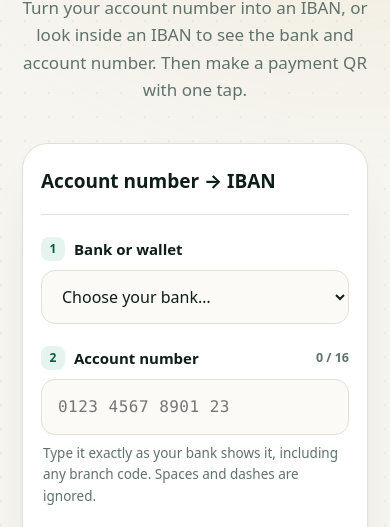
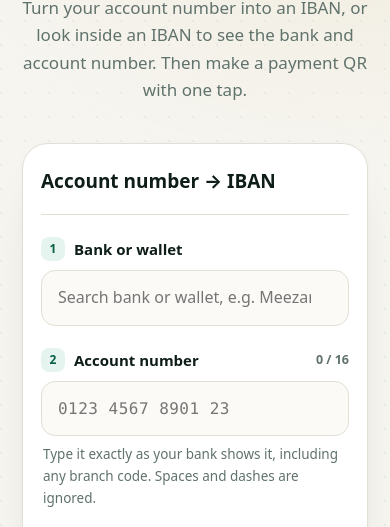
Before and after one commit to syed-yawar/raast-qr, a plain HTML site: page iban/index.html in a window 390 px wide. Shown: the part 268-795 px from the top of the page. Drawn offline with Linux system fonts and the light colour scheme.

Commit message:
IBAN converter: searchable bank picker; refuse JazzCash and easypaisa mobile numbers with app instructions

```diff
--- a/iban-rules.js
+++ b/iban-rules.js
@@ -70,6 +70,8 @@
       if (a.length === 14) return { bban: pad(a.slice(4), 16), note: "branch", branch: a.slice(0, 4) };
       return null;
     },
+    JCMA: function (a) { return a.length === 16 ? { bban: a } : { err: "jazzcashNoGen" }; },
+    TMFB: function (a) { return /^0?3\d{9}$/.test(a) ? { err: "easypaisaMobile" } : null; },
     MPBL: function (a) { return a.length === 16 ? { bban: a } : { err: "unsupported" }; },
     KHBL: function (a) { return a.length === 16 ? { bban: a } : { err: "unsupported" }; }
   };
--- a/iban.js
+++ b/iban.js
@@ -27,7 +27,10 @@
       h1a: "Account number ⇄ IBAN ", h1b: "for any Pakistani bank.",
       lead: "Turn your account number into an IBAN, or look inside an IBAN to see the bank and account number. Then make a payment QR with one tap.",
       c1Title: "Account number → IBAN", lblBank: "Bank or wallet", lblAcct: "Account number",
-      choose: "Choose your bank…", groupBanks: "Banks", groupWallets: "Wallets & digital banks",
+      choose: "Search bank or wallet, e.g. Meezan…",
+      pickFromList: "Pick your bank from the suggestions under the search box.",
+      jazzcashNoGen: "JazzCash IBANs contain 6 digits that are different for every account, so they can't be made from your mobile number. Open the JazzCash app → My Account → View Profile and copy your IBAN.",
+      easypaisaMobile: "easypaisa IBANs use your easypaisa account number, not your mobile number. Open the easypaisa app → My Account and copy your IBAN (or enter the account number shown there).", groupBanks: "Banks", groupWallets: "Wallets & digital banks",
       acctHint: "Type it exactly as your bank shows it, including any branch code. Spaces and dashes are ignored.",
       acctBad: "Only letters and numbers are allowed.",
       acctNeedBank: "Now choose your bank above.",
@@ -75,7 +78,10 @@
       h1a: "اکاؤنٹ نمبر ⇄ IBAN ", h1b: "کسی بھی پاکستانی بینک کے لیے۔",
       lead: "اپنا اکاؤنٹ نمبر IBAN میں بدلیں، یا کسی IBAN سے بینک اور اکاؤنٹ نمبر معلوم کریں۔ پھر ایک کلک میں ادائیگی QR بنائیں۔",
       c1Title: "اکاؤنٹ نمبر ← IBAN", lblBank: "بینک یا والٹ", lblAcct: "اکاؤنٹ نمبر",
-      choose: "اپنا بینک منتخب کریں…", groupBanks: "بینک", groupWallets: "والٹس اور ڈیجیٹل بینک",
+      choose: "بینک یا والٹ تلاش کریں، مثلاً Meezan…",
+      pickFromList: "تلاش کے خانے کے نیچے دی گئی فہرست سے اپنا بینک منتخب کریں۔",
+      jazzcashNoGen: "جاز کیش کے IBAN میں 6 ہندسے ہر اکاؤنٹ کے لیے مختلف ہوتے ہیں، اس لیے یہ موبائل نمبر سے نہیں بن سکتا۔ جاز کیش ایپ کھولیں ← My Account ← View Profile اور اپنا IBAN کاپی کریں۔",
+      easypaisaMobile: "ایزی پیسہ کا IBAN آپ کے ایزی پیسہ اکاؤنٹ نمبر سے بنتا ہے، موبائل نمبر سے نہیں۔ ایزی پیسہ ایپ کھولیں ← My Account اور اپنا IBAN کاپی کریں (یا وہاں دیا گیا اکاؤنٹ نمبر لکھیں)۔", groupBanks: "بینک", groupWallets: "والٹس اور ڈیجیٹل بینک",
       acctHint: "اکاؤنٹ نمبر بالکل ویسا ہی لکھیں جیسا بینک دکھاتا ہے، برانچ کوڈ سمیت۔ خالی جگہ اور ڈیش کو نظرانداز کیا جاتا ہے۔",
       acctBad: "صرف حروف اور ہندسے لکھیں۔",
       acctNeedBank: "اب اوپر سے اپنا بینک منتخب کریں۔",
@@ -124,32 +130,34 @@
   function group(s) { return s.replace(/(.{4})/g, "$1 ").trim(); }
 
   function fillBanks() {
-    var sel = $("bankSel"), cur = sel.value;
-    sel.textContent = "";
-    var o = document.createElement("option");
-    o.value = ""; o.textContent = tr("choose");
-    sel.appendChild(o);
-    var gB = document.createElement("optgroup"), gW = document.createElement("optgroup");
-    gB.label = tr("groupBanks"); gW.label = tr("groupWallets");
+    var list = $("bankList");
+    list.textContent = "";
+    $("bankSel").placeholder = tr("choose");
     BANK_LIST.forEach(function (b) {
       var op = document.createElement("option");
-      op.value = b[0];
-      op.textContent = b[1] + " (" + b[0] + ")";
-      (["SADA", "JCMA", "TMFB"].indexOf(b[0]) >= 0 ? gW : gB).appendChild(op);
+      op.value = b[1] + " (" + b[0] + ")";
+      list.appendChild(op);
     });
-    sel.appendChild(gB); sel.appendChild(gW);
-    sel.value = cur;
+  }
+
+  function bankCode() {
+    var v = $("bankSel").value.trim(), m = /\(([A-Z]{4})\)$/.exec(v), up = v.toUpperCase();
+    if (m && NAMES[m[1]]) return m[1];
+    if (NAMES[up]) return up;
+    for (var i = 0; i < BANK_LIST.length; i++) if (BANK_LIST[i][1].toUpperCase() === up) return BANK_LIST[i][0];
+    return "";
   }
 
   function convert() {
-    var acct = clean($("acct").value), code = $("bankSel").value, msg = $("acctMsg"), out = $("out1");
+    var acct = clean($("acct").value), code = bankCode(), msg = $("acctMsg"), out = $("out1");
+    $("bankSel").classList.toggle("good", !!code);
     $("acctCount").textContent = acct.length + " / 16";
     out.hidden = true;
     msg.className = "hint";
     $("acct").classList.remove("bad", "good");
 
     if (!acct) { msg.textContent = tr("acctHint"); return; }
-    if (!code) { msg.textContent = tr(acct.length > 16 ? "acctNeedBankLong" : "acctNeedBank"); return; }
+    if (!code) { msg.textContent = tr($("bankSel").value.trim() ? "pickFromList" : acct.length > 16 ? "acctNeedBankLong" : "acctNeedBank"); return; }
 
     var r = IbanRules.toIban(code, acct);
     if (r.err) {
@@ -217,7 +225,9 @@
     try { localStorage.setItem("rq-theme", mode); } catch (e) {}
   });
 
+  $("bankSel").addEventListener("input", convert);
   $("bankSel").addEventListener("change", convert);
+  $("bankSel").addEventListener("focus", function () { this.select(); });
   $("acct").addEventListener("input", convert);
   $("ibanIn").addEventListener("input", decode);
   $("ibanIn").addEventListener("blur", function () { var c = clean(this.value); if (c) this.value = group(c); });
--- a/iban/index.html
+++ b/iban/index.html
@@ -122,7 +122,8 @@
     </div>
     <div class="group">
       <div class="label-row"><label for="bankSel"><span class="step-num">1</span> <span data-i18n="lblBank">Bank or wallet</span></label></div>
-      <select id="bankSel" class="sel"></select>
+      <input id="bankSel" class="txt" list="bankList" placeholder="Search bank or wallet…" autocomplete="off" spellcheck="false">
+      <datalist id="bankList"></datalist>
     </div>
     <div class="group">
       <div class="label-row">
```
Also changed, not shown: tests/iban-vectors.test.js (+10 -2 lines).
